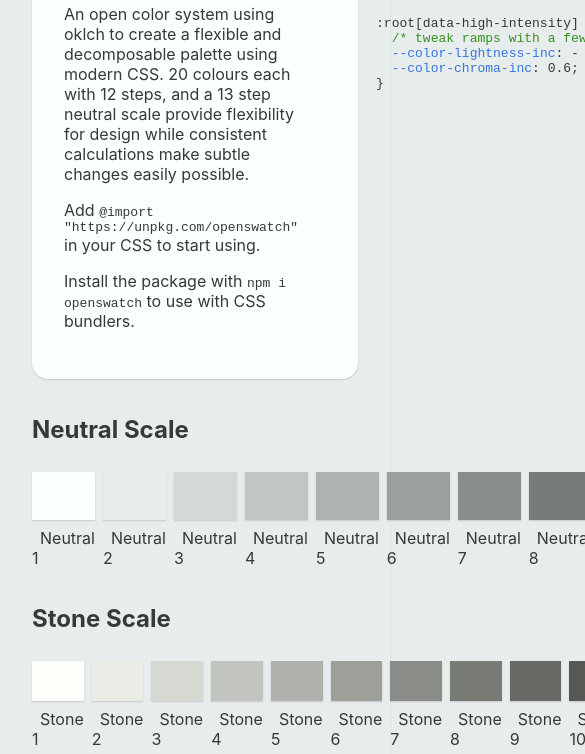
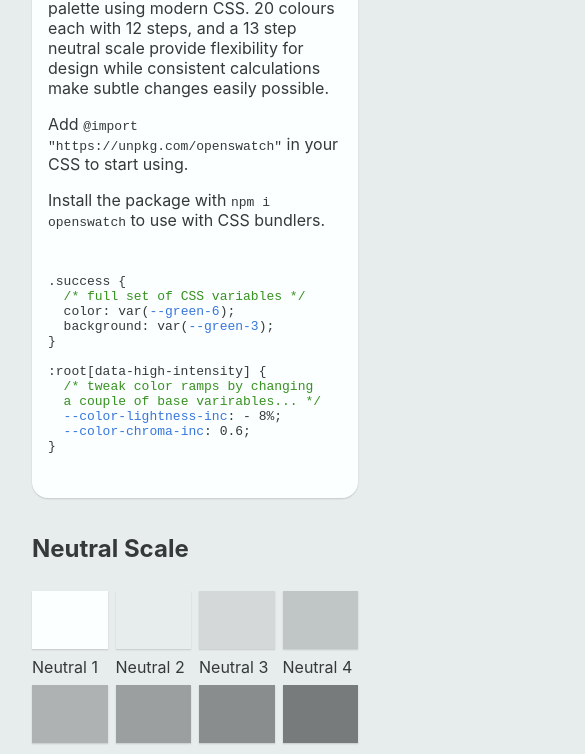
Before and after one commit to keithamus/openswatch, an Eleventy site: page index.html in a window 390 px wide. Shown: the part 166-920 px from the top of the page, 585 px wide, since content can reach past the window. Built offline with nearby package versions, Linux system fonts and the light colour scheme; Eleventy itself is replaced by a stand-in of ours; files that its build step writes are made by us from their sources.

Commit message:
make doc page layout responsive

```diff
--- a/css/page.css
+++ b/css/page.css
@@ -32,16 +32,16 @@ body {
 
 [hero] {
   border-radius: 1rem;
-  padding: 2rem;
+  padding: 1rem;
   margin: 1rem;
   background: var(--neutral-1);
   box-shadow: var(--shadow-1);
   display: grid;
-  grid-template-rows: 0.25fr 1fr;
-  grid-template-columns: repeat(2, 1fr);
+  grid-template-columns: 100%;
   grid-template-areas:
-    "title code"
-    "desc code";
+    "title"
+    "desc"
+    "code";
 
   h1 {
     margin-top: 0;
@@ -50,6 +50,18 @@ body {
 
   section {
     grid-area: code;
+  }
+
+  @media (width >= 480px) {
+    padding: 2rem;
+  }
+
+  @media (width >= 768px) {
+    grid-template-rows: 0.25fr 1fr;
+    grid-template-columns: repeat(2, 1fr);
+    grid-template-areas:
+      "title code"
+      "desc code";
   }
 
   @media (prefers-color-scheme: dark) {
@@ -64,6 +76,23 @@ body {
   display: grid;
   margin: 1rem;
   gap: 0.5rem;
+  grid-template-columns: repeat(4, 1fr);
+  grid-template-rows: repeat(4, auto);
+  grid-template-areas:
+    "h h h h"
+    ". . . ."
+    ". . . .";
+
+  @media (width >= 480px) {
+    grid-template-columns: repeat(6, 1fr);
+    grid-template-rows: repeat(3, auto);
+    grid-template-areas:
+      "h h h h h h"
+      ". . . . . ."
+      ". . . . . .";
+  }
+
+  @media (width >= 768px) {
     grid-template-columns: repeat(12, 1fr);
     grid-template-rows: repeat(2, auto);
     grid-template-areas:
@@ -76,6 +105,7 @@ body {
         "h h h h h h h h h h h h h"
         ". . . . . . . . . . . . .";
     }
+  }
 
   h2 {
     grid-area: h;
@@ -84,8 +114,8 @@ body {
   [swatch] {
     display: grid;
     gap: 0.5rem;
-    text-indent: 0.5rem;
     grid-template-rows: repeat(2, auto);
+    grid-template-columns: subgrid;
 
     button {
       width: 100%;
--- a/index.html
+++ b/index.html
@@ -4,6 +4,7 @@
     <link rel="stylesheet" href="./css/open-swatch.css">
     <link rel="stylesheet" href="./css/page.css">
     <title>open swatch - the open color system</title>
+    <meta name="viewport" content="width=device-width, initial-scale=1.0" />
   </head>
 
   <body>
@@ -34,11 +35,11 @@
 }
 
 :root[data-high-intensity] {
-            <span style="color:var(--green-8)">/* tweak ramps with a few base vars */</span>
+  <span style="color:var(--green-8)">/* tweak color ramps by changing</span>
+  <span style="color:var(--green-8)">a couple of base varirables... */</span>
   <span style="color:var(--blue-8)">--color-lightness-inc</span>: - 8%;
   <span style="color:var(--blue-8)">--color-chroma-inc</span>: 0.6;
-          }
-          </code>
+}</code>
         </pre>
       </section>
     </header>
```
Lines whose indentation alone changed are shown as unchanged.
